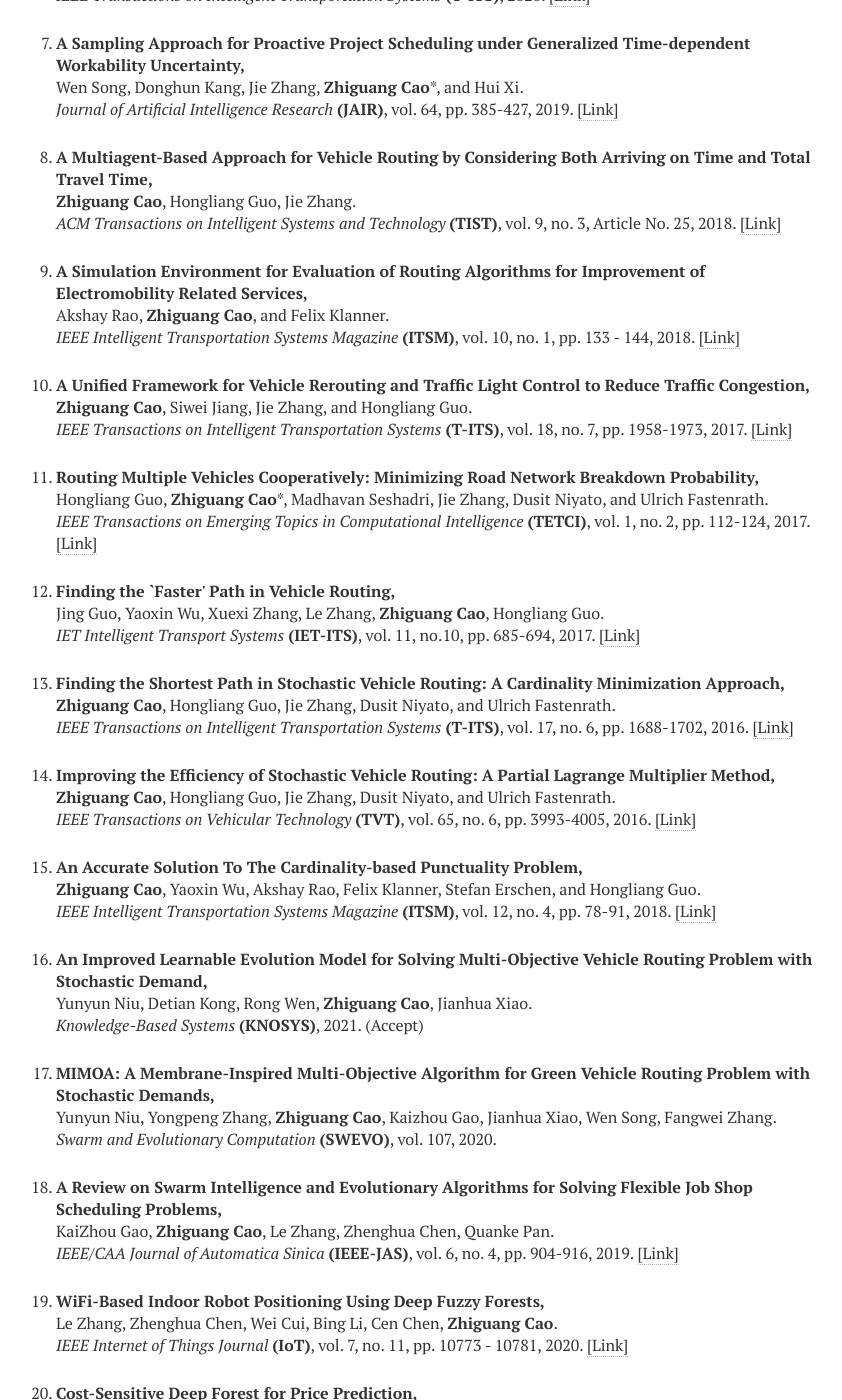
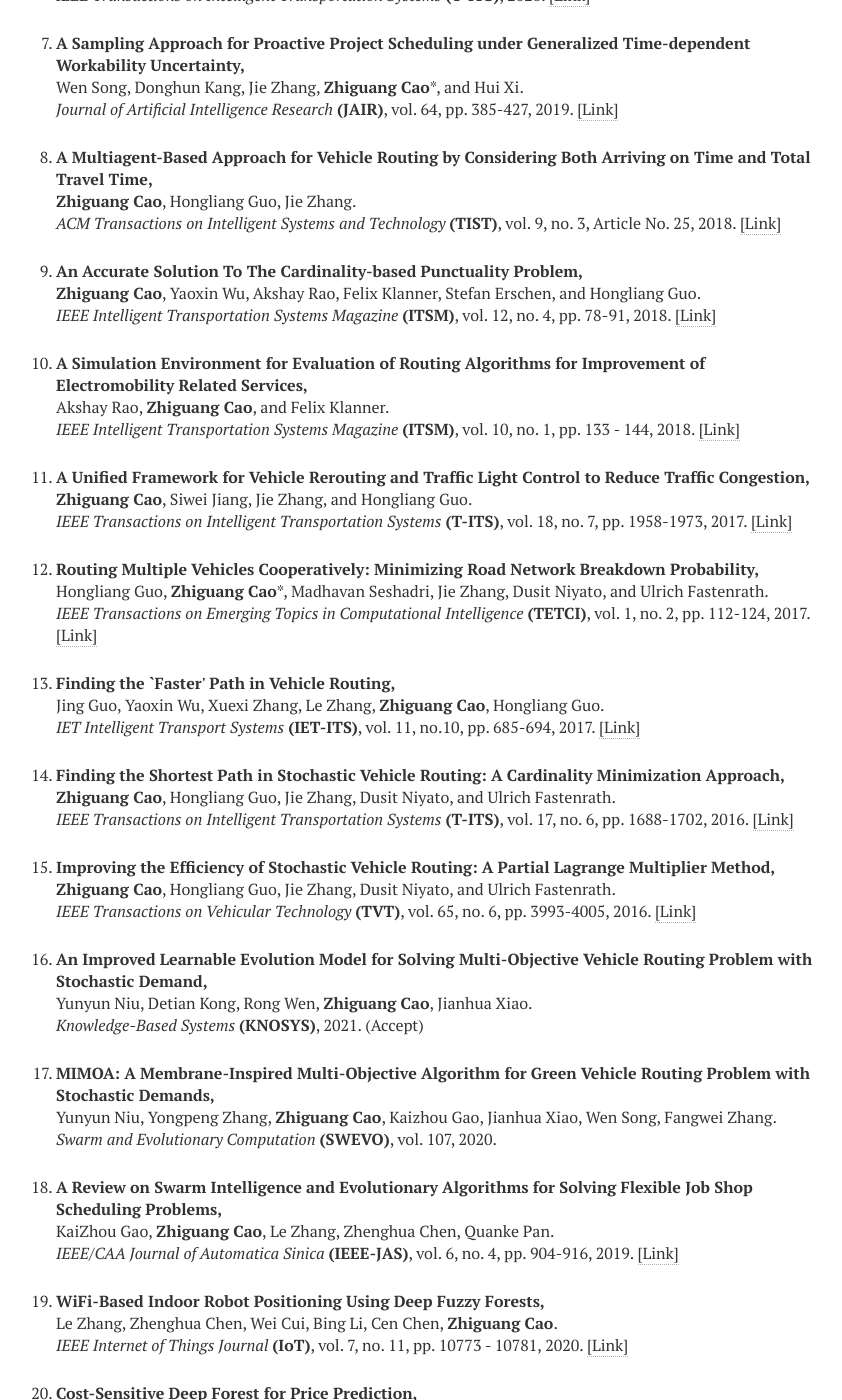
Before and after one commit to zhiguangcaosg/zhiguangcaosg.github.io, a Jekyll site: the page built from publications.md, in a window 1280 px wide and 1400 px high, scrolled down 1419 px. Shown: the whole window, without its empty margins (304-1146 px from the left). Built offline with Jekyll 4.4.1, drawn with Linux system fonts in a browser that asks for light colours; nearby versions of some CDN libraries.

Commit message:
Update publications.html

```diff
--- a/_layouts/publications.html
+++ b/_layouts/publications.html
@@ -283,6 +283,14 @@ div.bibtex pre { font-size: 75%; overflow: auto;  width: 100%; padding: 0em 0em;
 
 <li>
 <p>
+<b>An Accurate Solution To The Cardinality-based Punctuality Problem,</b>
+<br> <b>Zhiguang Cao</b>, Yaoxin Wu, Akshay Rao,  Felix Klanner, Stefan Erschen, and Hongliang Guo.<br>
+<i> IEEE Intelligent Transportation Systems Magazine</i> <b>(ITSM)</b>, vol. 12, no. 4, pp. 78-91, 2018. <a href="https://ieeexplore.ieee.org/document/8543229" target="_blank">[Link]</a>
+</p>
+</li>
+
+<li>
+<p>
 <b>A Simulation Environment for Evaluation of Routing Algorithms for Improvement of Electromobility Related Services,</b>
 <br> Akshay Rao, <b>Zhiguang Cao</b>, and  Felix Klanner.<br>
 <i> IEEE Intelligent Transportation Systems Magazine</i> <b>(ITSM)</b>, vol. 10, no. 1, pp. 133 - 144, 2018. <a href="https://ieeexplore.ieee.org/document/8263434" target="_blank">[Link]</a>
@@ -336,13 +344,6 @@ div.bibtex pre { font-size: 75%; overflow: auto;  width: 100%; padding: 0em 0em;
 </p>
 </li>
 
-<li>
-<p>
-<b>An Accurate Solution To The Cardinality-based Punctuality Problem,</b>
-<br> <b>Zhiguang Cao</b>, Yaoxin Wu, Akshay Rao,  Felix Klanner, Stefan Erschen, and Hongliang Guo.<br>
-<i> IEEE Intelligent Transportation Systems Magazine</i> <b>(ITSM)</b>, vol. 12, no. 4, pp. 78-91, 2018. <a href="https://ieeexplore.ieee.org/document/8543229" target="_blank">[Link]</a>
-</p>
-</li>
 
 <li>
 <p>
```
